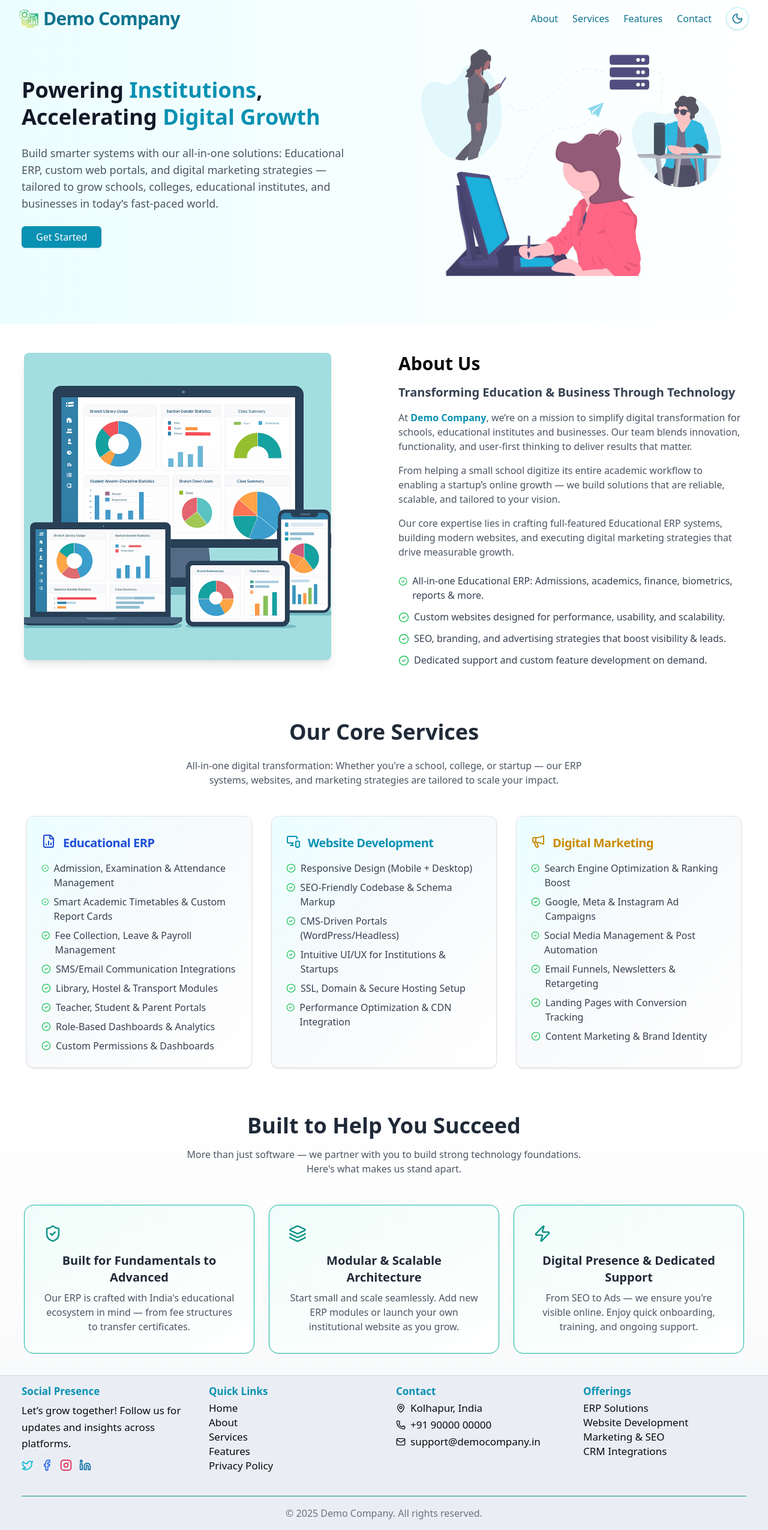
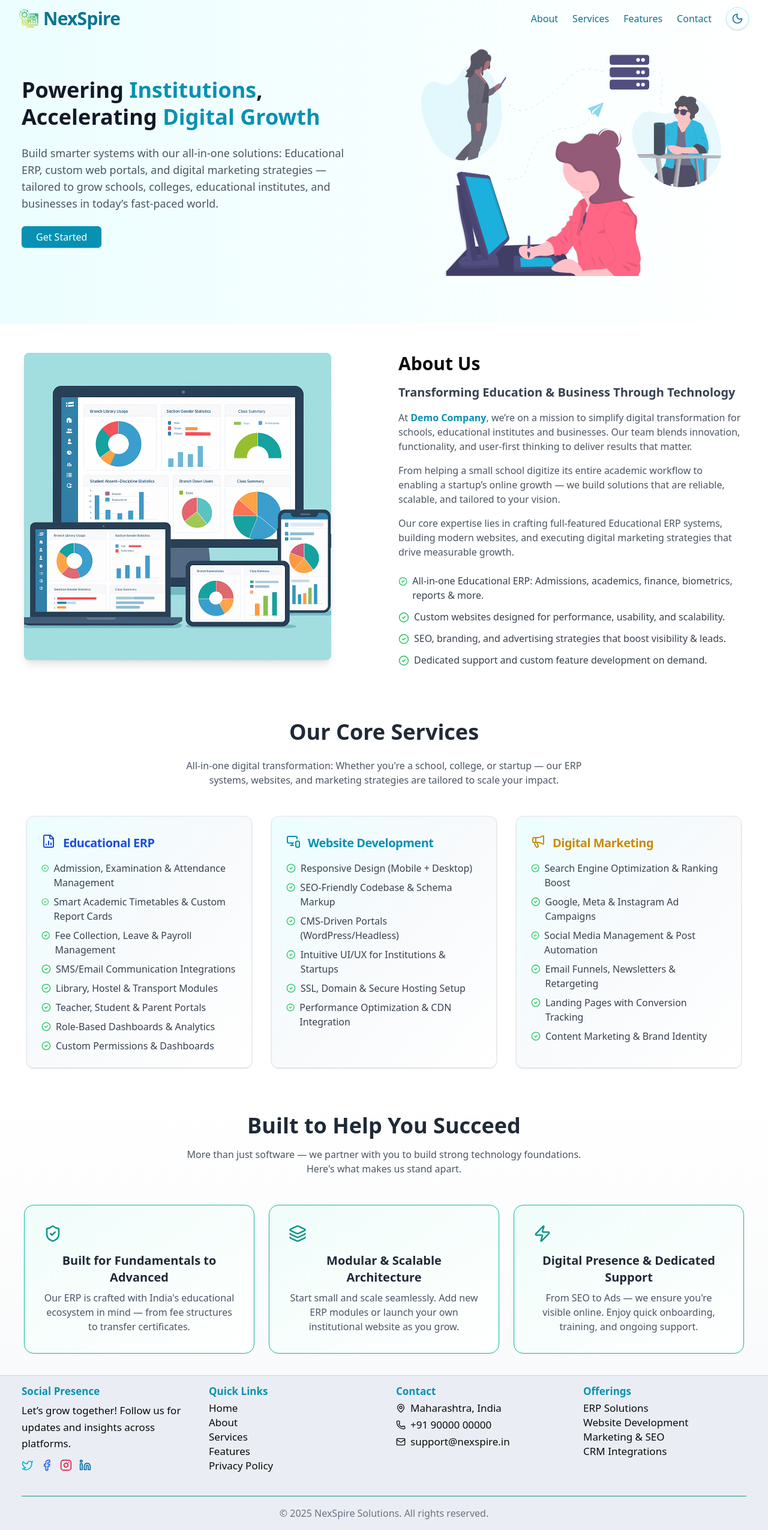
Before and after one commit to NikhiL-Nandeshwar/Website, a Next.js app in the folder erp-website/: page / in a window 1280 px wide. Shown: the whole page at 60% size. Built offline with nearby package versions, Linux system fonts and the light colour scheme.

Commit message:
NexSpire company name added

```diff
--- a/erp-website/src/app/layout.tsx
+++ b/erp-website/src/app/layout.tsx
@@ -16,8 +16,8 @@ const geistMono = localFont({
 
 // SEO Metadata
 export const metadata: Metadata = {
-  title: "Demo",
-  description: "Demo Website",
+  title: "NexSpire",
+  description: "NexSpire Solutions",
 };
 
 export default function RootLayout({
--- a/erp-website/src/components/custom/footer.tsx
+++ b/erp-website/src/components/custom/footer.tsx
@@ -60,7 +60,7 @@ export default function Footer() {
                                 rel="noopener noreferrer"
                                 className="hover:text-cyan-700 transition"
                             >
-                                Kolhapur, India
+                                Maharashtra, India
                             </a>
                         </li>
                         <li className="flex items-start gap-2">
@@ -75,10 +75,10 @@ export default function Footer() {
                         <li className="flex items-start gap-2">
                             <Mail className="w-4 h-4 mt-0.5" />
                             <a
-                                href="mailto:support@democompany.in"
+                                href="mailto:support@nexspire.in"
                                 className="hover:text-cyan-700 transition"
                             >
-                                support@democompany.in
+                                support@nexspire.in
                             </a>
                         </li>
                     </ul>
@@ -98,7 +98,7 @@ export default function Footer() {
 
             {/* Bottom Copyright */}
             <div className="text-center text-base text-gray-500 dark:text-gray-300 mt-10 border-t pt-4 border-teal-600">
-                © {new Date().getFullYear()} Demo Company. All rights reserved.
+                © {new Date().getFullYear()} NexSpire Solutions. All rights reserved.
             </div>
         </footer>
     )
--- a/erp-website/src/components/custom/navbar.tsx
+++ b/erp-website/src/components/custom/navbar.tsx
@@ -38,7 +38,7 @@ export default function Navbar() {
                         height={32}
                         className="w-8 h-8"
                     />
-                    Demo Company
+                    NexSpire
                 </Link>
 
                 {/* Desktop Navigation */}
```
